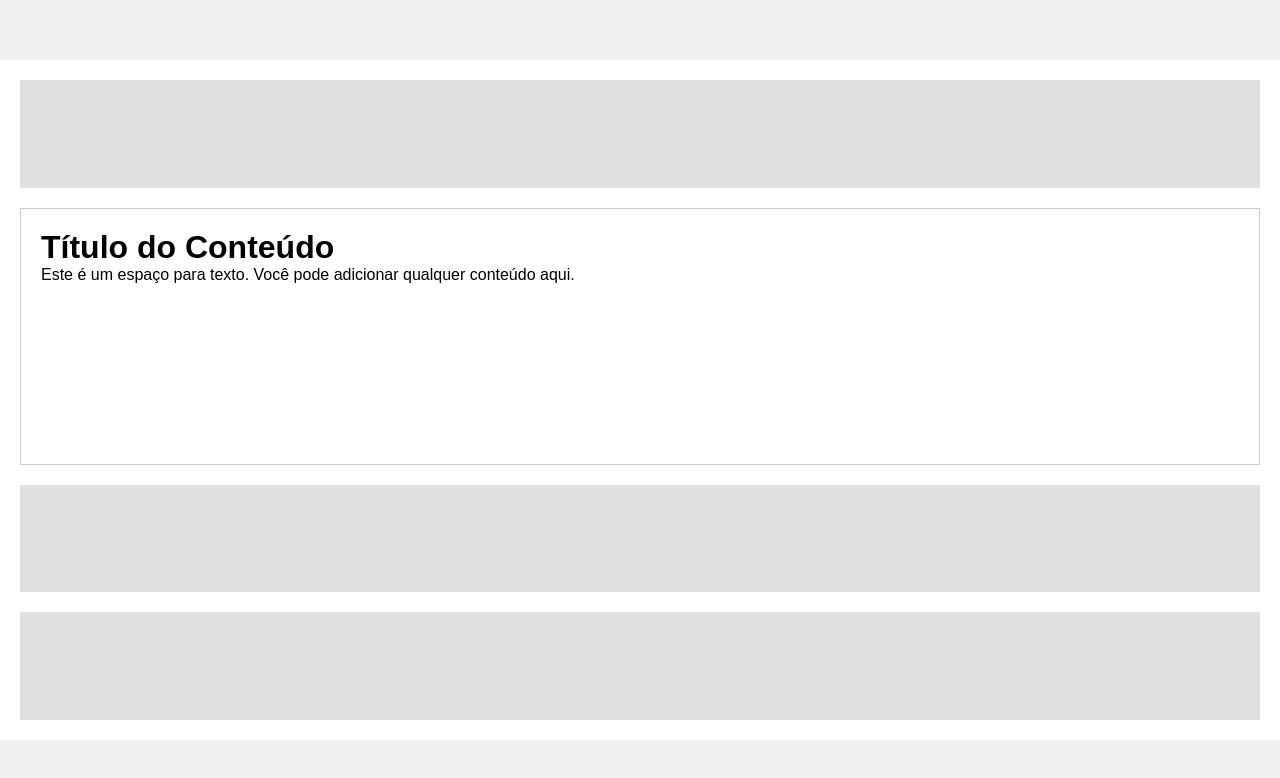
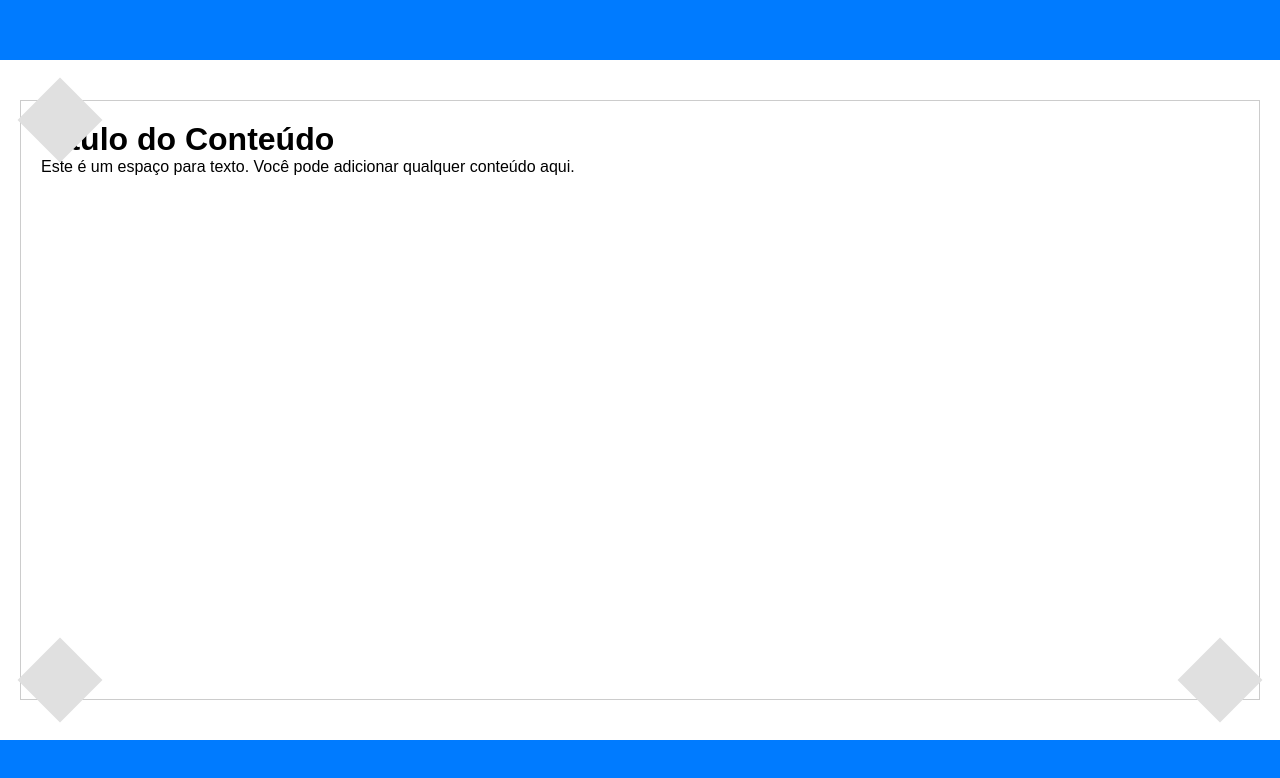
Before and after one commit to XandoTAraujo/trabalho-figma, a plain HTML site: page index.html in a window 1280 px wide. Drawn offline with Linux system fonts and the light colour scheme.

Commit message:
Update styles.css

```diff
--- a/styles.css
+++ b/styles.css
@@ -10,7 +10,7 @@ body {
 
 header {
     height: 60px;
-    background-color: #f0f0f0;
+    background-color: #007BFF; /* Azul */
 }
 
 .container {
@@ -18,34 +18,48 @@ header {
     flex-direction: column;
     height: calc(100vh - 120px); /* Altura total menos cabeçalho e rodapé */
     padding: 20px;
+    position: relative;
 }
 
 .top-left {
-    flex: 1;
-    background-color: #e0e0e0;
-    margin-bottom: 20px; /* Espaço entre o topo e o conteúdo */
+    position: absolute;
+    top: 30px; /* Distância do topo */
+    left: 30px; /* Distância da esquerda */
+    width: 60px; /* Largura do quadrado */
+    height: 60px; /* Altura do quadrado */
+    background-color: #e0e0e0; /* Cor de fundo do espaço vago */
+    transform: rotate(45deg); /* Rotação de 45 graus */
 }
 
 .content {
-    flex: 2;
+    flex: 1;
     background-color: #ffffff;
     padding: 20px;
     border: 1px solid #ccc;
+    margin: 20px 0; /* Margem para separar do espaço vago */
 }
 
 .bottom-left {
-    flex: 1;
-    background-color: #e0e0e0;
-    margin-top: 20px; /* Espaço entre o conteúdo e o fundo */
+    position: absolute;
+    bottom: 30px; /* Distância da parte inferior */
+    left: 30px; /* Distância da esquerda */
+    width: 60px; /* Largura do quadrado */
+    height: 60px; /* Altura do quadrado */
+    background-color: #e0e0e0; /* Cor de fundo do espaço vago */
+    transform: rotate(-45deg); /* Rotação de -45 graus */
 }
 
 .bottom-right {
-    flex: 1;
-    background-color: #e0e0e0;
-    margin-top: 20px; /* Espaço entre o fundo e o rodapé */
+    position: absolute;
+    bottom: 30px; /* Distância da parte inferior */
+    right: 30px; /* Distância da direita */
+    width: 60px; /* Largura do quadrado */
+    height: 60px; /* Altura do quadrado */
+    background-color: #e0e0e0; /* Cor de fundo do espaço vago */
+    transform: rotate(45deg); /* Rotação de 45 graus */
 }
 
 footer {
     height: 60px;
-    background-color: #f0f0f0;
+    background-color: #007BFF; /* Azul */
 }
```
